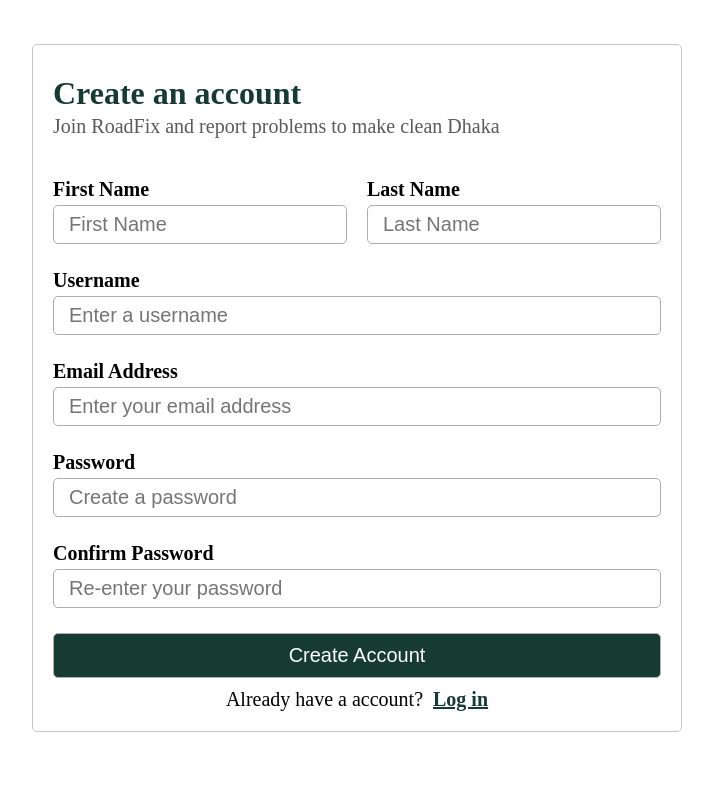
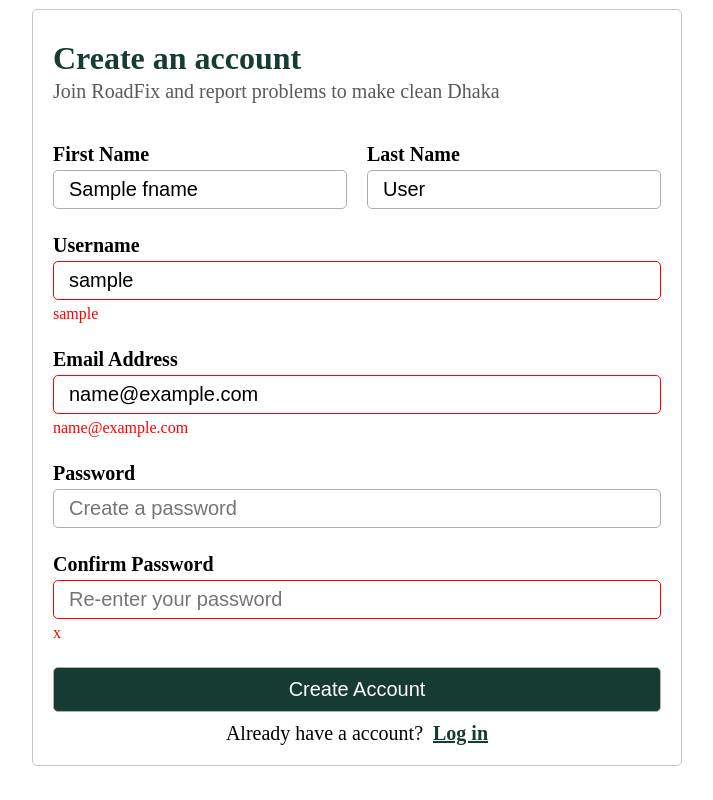
Before and after one commit to mahedi195/RoadFix-Dhaka-Road-Problem-Reporting-System, a Django app: template templates/registration.html in a window 1280 px wide. Shown: the whole page, without its empty margins (283-996 px from the left). Run offline with Django 5.2, Linux system fonts and the light colour scheme; the template is opened without the code that fills it: most values are stand-ins (such as "Sample title", 1, 10 or a date in 2020).

Commit message:
registration form -username already taken UI message, -email already taken UI message, password dont match UI message

```diff
--- a/templates/registration.html
+++ b/templates/registration.html
@@ -125,6 +125,26 @@
             border-color: #163b32;
             outline: 2px solid rgba(22, 59, 50, 0.2);
         }
+
+        .usernameError
+         {
+            margin-top: 5px;
+            margin-bottom: 0;
+            color: red;
+            font-size: 16px;
+        }
+
+
+        .input_error {
+            border: 1px solid red;
+        }
+
+        .input_error:focus
+
+        {
+            border: 1px solid red;
+            box-shadow: 1px 2px 5px rgb(182, 91, 91);
+        }
     </style>
 </head>
 
@@ -144,26 +164,40 @@
             <div class="name_section">
                 <div class="firstName">
                     <label>First Name</label>
-                    <input type="text" placeholder="First Name" name="fname" spellcheck="false" required>
+                    <input type="text" placeholder="First Name" name="fname" spellcheck="false" value="{{fname}}"
+                        required>
                 </div>
 
 
                 <div class="lastName">
                     <label>Last Name</label>
-                    <input type="text" placeholder="Last Name" name="lname" spellcheck="false" required>
+                    <input type="text" placeholder="Last Name" name="lname" spellcheck="false" value="{{lname}}"
+                        required>
                 </div>
             </div>
 
 
             <div class="userName">
                 <label>Username</label>
-                <input type="text" placeholder="Enter a username" name="username" spellcheck="false" required>
+                <input type="text" placeholder="Enter a username" name="username" spellcheck="false"
+                    value="{{username}}" class="{% if username_exist %} input_error {% endif %}" required>
+                {% if username_exist %}
+                <p class="usernameError">{{username_exist}}</p>
+                {% endif %}
             </div>
+
 
 
             <div class="email">
                 <label>Email Address</label>
-                <input type="email" placeholder="Enter your email address" name="email" spellcheck="false" required>
+                <input type="email" placeholder="Enter your email address" name="email" spellcheck="false"
+                    value="{{email}}"
+                    class="{% if email_exist %} input_error {% endif %}"
+                    required>
+
+                {% if email_exist %}
+                <p class="usernameError">{{email_exist}}</p>
+                {% endif %}
             </div>
 
 
@@ -174,7 +208,15 @@
 
             <div class="confirmPassword">
                 <label>Confirm Password</label>
-                <input type="password" placeholder="Re-enter your password" name="password2" required>
+                <input type="password" placeholder="Re-enter your password" name="password2"
+
+                 class="{% if password_not_matched %} input_error {% endif %}"
+
+                required>
+                {% if password_not_matched %}
+                    <p class="usernameError">{{password_not_matched}}</p>
+                {% endif %}
+                <p></p>
             </div>
 
             <div class="createAccount">
@@ -185,6 +227,10 @@
             <div class="loginSection">Already have a account?&nbsp;&nbsp;<span class="login">Log in</span></div>
 
         </form>
+
+        {% if error %}
+        <p>{{error}}</p>
+        {% endif %}
     </div>
 </body>
 
```
Also changed, not shown: account/views.py (+42 -31 lines), templates/login.html (added).
